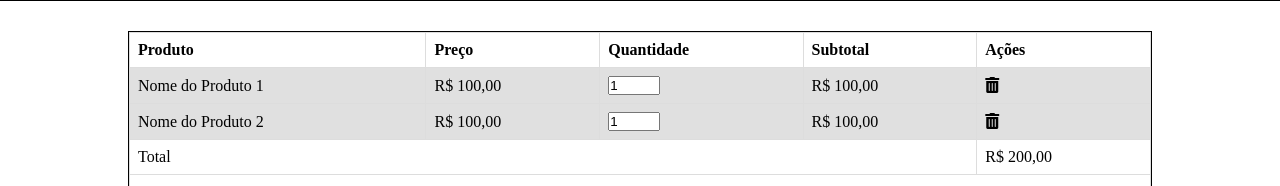
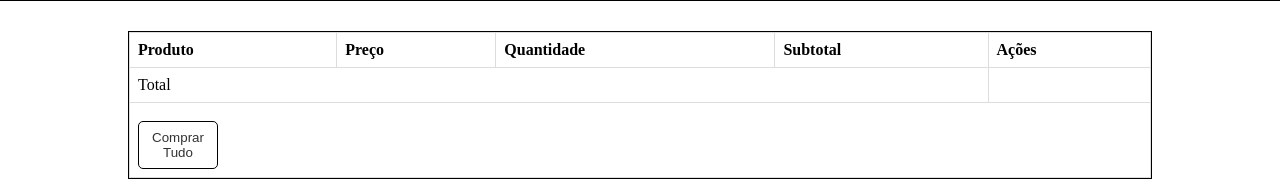
Before and after one commit to GabrielMoraes4299/GG_TECH_HUB, a Flask app: page /carrinho in a window 1280 px wide. Shown: the part 111-297 px from the top of the page. Run offline with Flask 3, Linux system fonts and the light colour scheme; data that the repository does not hold is empty; some web fonts are replaced.

Commit message:
Finalizações do Back-End do carrinho

```diff
--- a/Static/carrinho.css
+++ b/Static/carrinho.css
@@ -63,7 +63,7 @@
 }
 
 .table-container {
-    max-height: 300px;
+    max-height: 400px;
     overflow-y: auto;
     width: 80%;
     border: 1px solid black;
--- a/Templates/carrinho.html
+++ b/Templates/carrinho.html
@@ -14,26 +14,13 @@
                 <th>Ações</th>
             </tr>
         </thead>
-        <tbody>
-            <tr class="produto">
-                <td>Nome do Produto 1</td>
-                <td class="preco">R$ 100,00</td>
-                <td><input type="number" class="quantidade" min="1" max="10" value="1" onchange="atualizarSubtotal(this)"></td>
-                <td class="subtotal">R$ 100,00</td>
-                <td class="acoes"><i class="fas fa-trash-alt" onclick="removerProduto(this)"></i></td>
-            </tr>
-            <tr class="produto">
-                <td>Nome do Produto 2</td>
-                <td class="preco">R$ 100,00</td>
-                <td><input type="number" class="quantidade" min="1" max="10" value="1" onchange="atualizarSubtotal(this)"></td>
-                <td class="subtotal">R$ 100,00</td>
-                <td class="acoes"><i class="fas fa-trash-alt" onclick="removerProduto(this)"></i></td>
-            </tr>
+        <tbody id="tbody">
+
         </tbody>
         <tfoot>
             <tr>
                 <td colspan="4">Total</td>
-                <td id="total">R$ 200,00</td>
+                <td id="total"></td>
             </tr>
             <tr>
                 <td colspan="5">
@@ -44,7 +31,7 @@
     </table>
 </div>
 
-<script>
+<!-- <script>
 function alerta(quantidade, callback) {
     var mensagem = `Tem certeza de que deseja excluir ${quantidade} item(s)?`;
     var r = confirm(mensagem);
@@ -85,6 +72,68 @@ function removerProduto(element) {
 }
 
 window.onload = atualizarTotal;
+</script> -->
+
+<script type="text/javascript">
+    function mostrar_carrinho(){
+        $.ajax({
+            url: '/mostrar_carrinho',
+            type: 'GET',
+            success: function(itens_carrinho){
+                document.querySelector('#tbody').innerHTML = '';
+                total = 0;
+                for (let i = 0; i < itens_carrinho.length; i++) {
+                    const listaProdutos = document.querySelector('#tbody');
+
+                    /* Limpa a tabela antes de adicionar novos dados
+                    - listaClientesElement: é o elemento HTML que representa a tabela (<tbody>)*/
+
+                    // Para cada cliente na lista de clientes, insere uma nova linha (<tr>) na tabela de clientes
+                    const linha = listaProdutos.insertRow();
+                    /*
+                    - A referência para a nova linha é armazenada na constante linha
+                    - insertRow(): é um método que cria e insere uma nova linha (<tr>) na tabela */
+
+                    /* Cria células para os dados do cliente
+                    - insertCell(): é um método que cria e insere uma nova célula(<td>) na tabela */
+                    const celulaNome = linha.insertCell();
+                    const celulaPreco = linha.insertCell();
+                    const celulaQuantidade = linha.insertCell();
+                    const celulaSubtotal = linha.insertCell();
+                    const celulaAcoes = linha.insertCell();
+
+                    const nome = itens_carrinho[i][0];
+                    const preco = itens_carrinho[i][1];
+                    const quantidade = itens_carrinho[i][2];
+                    const subtotal = preco * quantidade;
+                    total += subtotal;
+
+                    var inputElement = document.createElement("input");
+                    inputElement.type = "number"
+                    // Preenche as células com os dados do cliente
+                    celulaNome.textContent = nome;
+                    celulaPreco.textContent = preco;
+                    celulaQuantidade.appendChild(inputElement).value = quantidade;
+                    celulaSubtotal.textContent = subtotal;
+
+                    // Cria um botão de escluir para cada cliente
+                    const botaoExcluir = document.createElement('i');
+
+                    // Adicionar o texto e uma classe ao botão excluir
+                    botaoExcluir.className = 'fas fa-trash-alt';
+
+                    // Adiciona o botão à célula de ações
+                    celulaAcoes.appendChild(botaoExcluir);
+
+                }
+                document.querySelector("#total").innerHTML = total;
+            },
+            error: function(){
+                alert(')X ERROOOOOOOOOO X(')
+            }
+        })
+    }
+    mostrar_carrinho()
 </script>
 
 {% endblock %}
--- a/app.py
+++ b/app.py
@@ -176,6 +176,22 @@ def carrinho():
 
     return render_template("carrinho.html", campo_cliente = status_usuario, campo_nome_cliente = nome_usuario, campo_cpf_cliente = cpf_usuario, campo_titulo = "Carrinho de Compras")
 
+@app.route("/mostrar_carrinho")
+def mostrar_carrinho():
+    myBD = Connection.conectar()
+
+    mycursor = myBD.cursor()
+
+    cpf_usuario = session["usuario"]["cpf"]
+
+    mycursor.execute(f"SELECT nome, preco, quantidade FROM tb_carrinho c, tb_produtos p WHERE p.id_produto = c.id_produto AND CPF_cliente = {cpf_usuario};")
+
+    itens_carrinho = mycursor.fetchall()
+
+    print(itens_carrinho)
+
+    return jsonify(itens_carrinho), 200
+
 @app.route("/addcarrinho/<produto>")
 def addcarrinho(produto):
     cpf_cliente = session["usuario"]["cpf"]
@@ -186,7 +202,15 @@ def addcarrinho(produto):
 
     mycursor = myBD.cursor()
 
-    mycursor.execute(f"INSERT INTO tb_carrinho(id_produto, CPF_cliente, quantidade) VALUES ({id_produto},'{cpf_cliente}',{qnt_produtos});")
+    mycursor.execute(f"SELECT * FROM tb_carrinho WHERE id_produto = {id_produto} AND CPF_cliente = {cpf_cliente}")
+
+    dados = mycursor.fetchall()
+
+    if len(dados) == 0:
+
+        mycursor.execute(f"INSERT INTO tb_carrinho(id_produto, CPF_cliente, quantidade) VALUES ({id_produto},'{cpf_cliente}',{qnt_produtos});")
+    elif len(dados) > 0:
+        mycursor.execute(f"UPDATE tb_carrinho SET quantidade = quantidade + {qnt_produtos} WHERE id_produto = {id_produto} AND CPF_cliente = {cpf_cliente};")
 
     myBD.commit()
 
```
